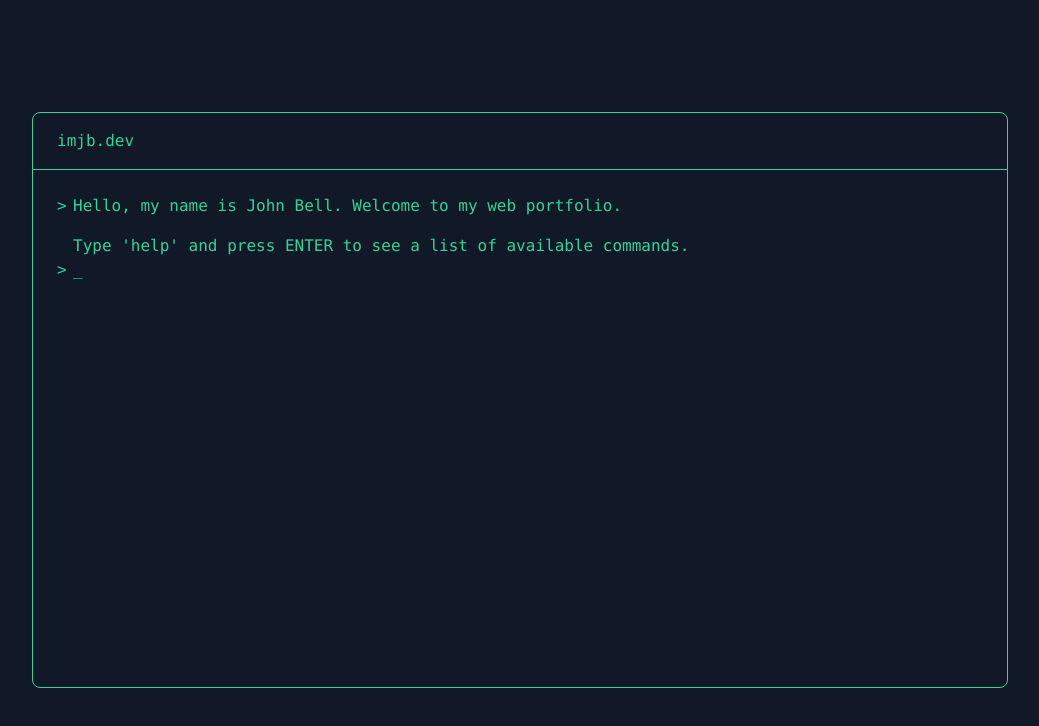
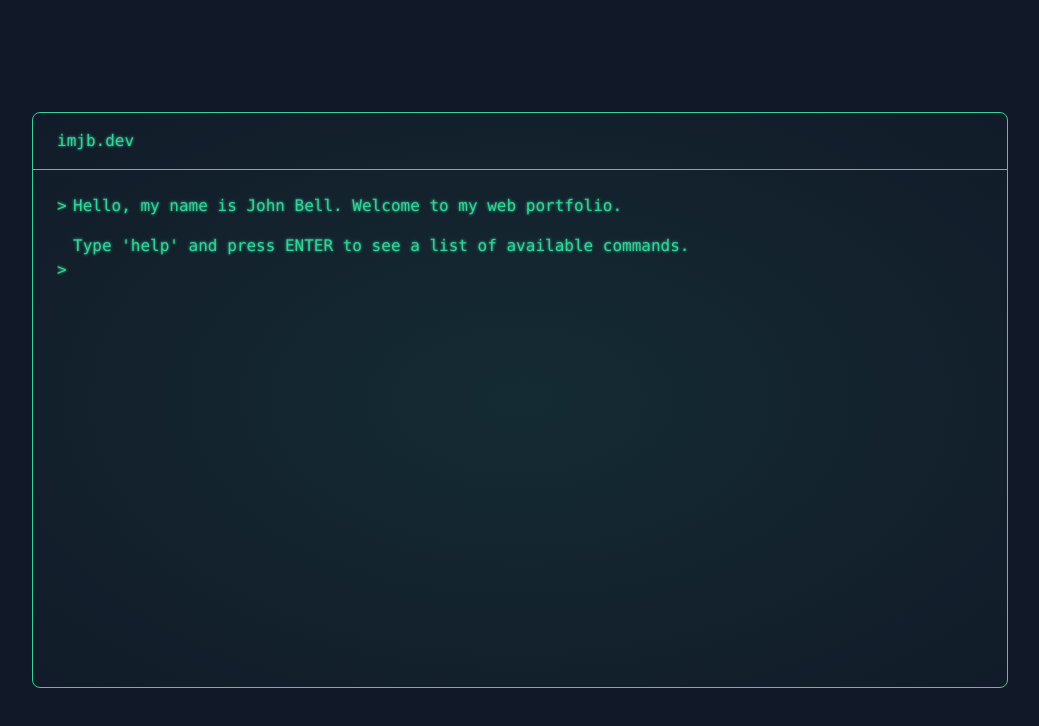
Before and after one commit to imjb87/imjb, a Gatsby site: page / in a window 1280 px wide. Shown: the whole page, without its empty margins (120-1159 px from the left). Built offline with nearby package versions, Linux system fonts and the light colour scheme; Gatsby itself is replaced by a stand-in of ours.

Commit message:
Added animations and retro styling

```diff
--- a/gatsby-config.js
+++ b/gatsby-config.js
@@ -15,6 +15,16 @@ module.exports = {
         trackingId: "G-6JX7MMMC92",
       },
     },
+    {
+      resolve: `gatsby-plugin-manifest`,
+      options: {
+        name: `imjb`,
+        short_name: `imjb`,
+        start_url: `/`,
+        display: `standalone`,
+        icon: `src/images/logo.svg`
+      },
+    },
     "gatsby-plugin-react-helmet"
   ],
 };
--- a/src/components/Terminal.jsx
+++ b/src/components/Terminal.jsx
@@ -1,4 +1,4 @@
-import React, { useState, useRef, useCallback } from "react"
+import React, { useState, useRef, useCallback, useEffect } from "react"
 import { motion } from "framer-motion"
 import { useResizeDetector } from 'react-resize-detector';
 
@@ -18,6 +18,13 @@ const Terminal = () => {
     const [show, setShow] = useState(false);
     const [state, setState] = useState([{ type: 'component', value: 'introduction' }]);
     const [input, setInput] = useState('');
+    const [booted, setBooted] = useState(false);
+
+    useEffect(() => {
+        setTimeout(() => {
+            setBooted(true)
+        }, 750)
+    }, [booted]);
 
     const AvailableComponents = {
         'introduction': Introduction,
@@ -73,12 +80,13 @@ const Terminal = () => {
     }
 
     return (
-        <motion.div className="font-mono h-full flex flex-col text-sm md:text-base text-green-400" initial={{ opacity: 0 }} animate={{ opacity: 1 }} transition={{ duration: 1 }}>
+        <motion.div className="terminal font-mono h-full flex flex-col text-sm md:text-base text-green-400 transform origin-center w-full" initial={{ scale: 0 }} animate={{ scale: 1 }} transition={{ duration: 0.75 }}>
             <div className="border border-green-400 -mb-px px-6 py-4 rounded-t-lg">imjb.dev</div>
             <div className="border border-green-400 flex flex-1 overflow-hidden p-6 rounded-b-lg">
                 <div className="flex-1 h-full no-scrollbar overflow-y-scroll">
                     <div className="max-w-screen-md ml-4" ref={ref}>
                     {
+                        booted &&
                         state.map((item, index) => {
                             if( item.type === "component" ) {
                                 const Component = AvailableComponents[item.value];
--- a/src/pages/index.jsx
+++ b/src/pages/index.jsx
@@ -20,7 +20,7 @@ const IndexPage = () => {
   return (
     <main className="bg-gray-900">
       <Seo title="Homepage" />
-      <div className="container h-screen px-6 xl:max-w-screen-lg mx-auto py-6 md:py-28">
+      <div className="container h-screen px-6 xl:max-w-screen-lg mx-auto py-6 md:py-28 flex items-center justify-center">
         <Terminal />
       </div>
     </main>
--- a/src/styles/global.css
+++ b/src/styles/global.css
@@ -3,6 +3,15 @@
 @tailwind utilities;
 
 @layer base {
+
+    .terminal {
+        text-shadow: 0 0 3px rgb(52, 211, 153);
+        position: relative;
+        background-image: radial-gradient(
+            rgba(52, 211, 153, 0.1), rgb(17, 24, 39) 120%
+        ),
+        repeating-linear-gradient(rgb(17, 24, 39), rgb(17, 24, 39) 1px, transparent 1px, transparent 2px);
+    }
 
     .no-scrollbar::-webkit-scrollbar {
         display: none;
```
Also changed, not shown: src/images/logo.svg (added).
